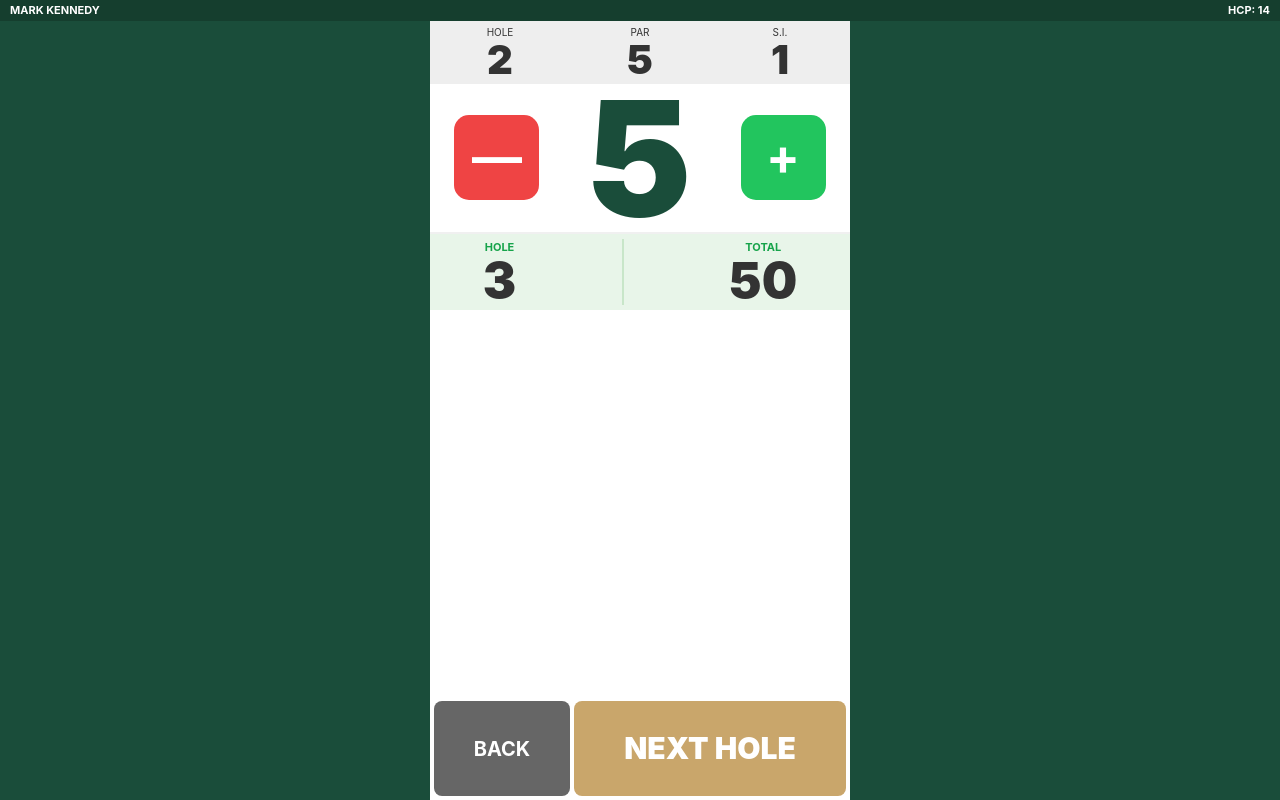
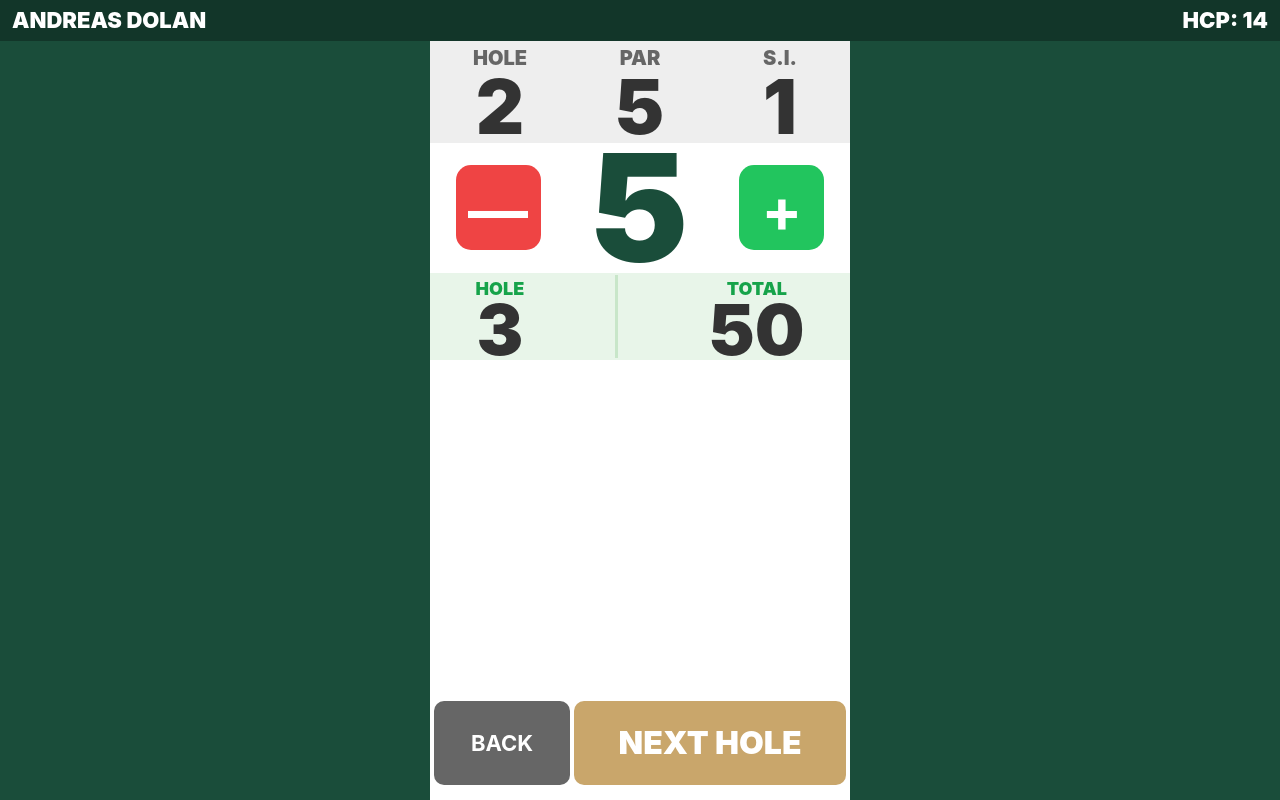
Before and after one commit to Joxer88/golf-society-app, a React (Create React App) app: page / in a window 1280 px wide. Both pictures are taken after a click on the button "NEXT HOLE". Built offline with nearby package versions, Linux system fonts and the light colour scheme.

Commit message:
maximum jumbo

```diff
--- a/src/App.js
+++ b/src/App.js
@@ -10,7 +10,7 @@ const course = [
 const supabase = createClient(process.env.REACT_APP_SUPABASE_URL || '', process.env.REACT_APP_SUPABASE_ANON_KEY || '');
 
 const GolfApp = () => {
-  const [player] = useState({ name: "MARK KENNEDY", handicap: 14 });
+  const [player] = useState({ name: "ANDREAS DOLAN", handicap: 14 });
   const [verifierName, setVerifierName] = useState("");
   const [currentHole, setCurrentHole] = useState(0);
   const [scores, setScores] = useState(course.map(h => h.par));
@@ -38,21 +38,21 @@ const GolfApp = () => {
   if (showSummary) {
     return (
       <div style={{ height: '100vh', backgroundColor: '#1A4D3A', color: 'white', padding: '2px', display: 'flex', flexDirection: 'column', overflow: 'hidden' }}>
-        <div style={{ flex: 1, backgroundColor: 'white', color: '#111', borderRadius: '10px', padding: '8px', display: 'flex', flexDirection: 'column', overflow: 'hidden' }}>
-          <h2 style={{ textAlign: 'center', margin: '0', fontSize: '18px', fontWeight: '900' }}>SUMMARY</h2>
+        <div style={{ flex: 1, backgroundColor: 'white', color: '#111', borderRadius: '10px', padding: '5px', display: 'flex', flexDirection: 'column', overflow: 'hidden' }}>
+          <h2 style={{ textAlign: 'center', margin: '0', fontSize: '24px', fontWeight: '900' }}>SUMMARY</h2>
           <div style={{ flex: 1, overflowY: 'auto' }}>
             {course.map((h, i) => (
-              <div key={i} style={{ display: 'flex', justifyContent: 'space-between', padding: '3px 0', borderBottom: '1px solid #eee', fontWeight: '900', fontSize: '24px' }}>
+              <div key={i} style={{ display: 'flex', justifyContent: 'space-between', padding: '2px 0', borderBottom: '1px solid #eee', fontWeight: '900', fontSize: '26px' }}>
                 <span style={{ color: '#bbb' }}>H{i+1}</span> <span>{scores[i]}</span>
                 <span style={{ color: '#1A4D3A' }}>{calcHolePoints(scores[i], h.par, h.si)}p</span>
               </div>
             ))}
           </div>
-          <div style={{ textAlign: 'center', borderTop: '3px solid #1A4D3A' }}>
-            <p style={{ fontSize: '45px', fontWeight: '900', margin: '0' }}>TOTAL: {totalPoints}</p>
+          <div style={{ textAlign: 'center', borderTop: '4px solid #1A4D3A' }}>
+            <p style={{ fontSize: '55px', fontWeight: '900', margin: '0' }}>TOTAL: {totalPoints}</p>
           </div>
-          <input type="text" placeholder="MARKER NAME" style={{ width: '100%', padding: '12px', borderRadius: '8px', border: '2px solid #ddd', textAlign: 'center', fontSize: '22px', marginBottom: '4px' }} value={verifierName} onChange={(e)=>setVerifierName(e.target.value.toUpperCase())} />
-          <button onClick={handleSubmit} style={{ width: '100%', backgroundColor: '#16a34a', color: 'white', padding: '15px', borderRadius: '8px', fontSize: '26px', fontWeight: '900', border: 'none' }}>SUBMIT</button>
+          <input type="text" placeholder="MARKER NAME" style={{ width: '100%', padding: '10px', borderRadius: '8px', border: '3px solid #ddd', textAlign: 'center', fontSize: '24px', marginBottom: '4px' }} value={verifierName} onChange={(e)=>setVerifierName(e.target.value.toUpperCase())} />
+          <button onClick={handleSubmit} style={{ width: '100%', backgroundColor: '#16a34a', color: 'white', padding: '15px', borderRadius: '8px', fontSize: '28px', fontWeight: '900', border: 'none' }}>SUBMIT</button>
           <button onClick={() => setShowSummary(false)} style={{ width: '100%', color: '#ef4444', background: 'none', border: 'none', fontWeight: 'bold', padding: '5px' }}>← EDIT</button>
         </div>
       </div>
@@ -62,44 +62,44 @@ const GolfApp = () => {
   return (
     <div style={{ height: '100vh', backgroundColor: '#1A4D3A', color: 'white', padding: '0px', display: 'flex', flexDirection: 'column', alignItems: 'center', overflow: 'hidden' }}>
 
-      {/* Status Bar style Header */}
-      <div style={{ width: '100%', display: 'flex', justifyContent: 'space-between', padding: '2px 10px', backgroundColor: 'rgba(0,0,0,0.2)' }}>
-        <p style={{ fontSize: '11px', fontWeight: 'bold', margin: 0 }}>{player.name}</p>
-        <p style={{ fontSize: '11px', fontWeight: 'bold', margin: 0 }}>HCP: {player.handicap}</p>
+      {/* Header - Doubled Text Size */}
+      <div style={{ width: '100%', display: 'flex', justifyContent: 'space-between', padding: '4px 12px', backgroundColor: 'rgba(0,0,0,0.3)' }}>
+        <p style={{ fontSize: '22px', fontWeight: '900', margin: 0 }}>{player.name}</p>
+        <p style={{ fontSize: '22px', fontWeight: '900', margin: 0 }}>HCP: {player.handicap}</p>
       </div>
 
       <div style={{ width: '100%', maxWidth: '420px', backgroundColor: 'white', color: '#333', flex: 1, display: 'flex', flexDirection: 'column', justifyContent: 'flex-start', overflow: 'hidden' }}>
 
-        {/* Compressed Hole Info */}
-        <div style={{ display: 'grid', gridTemplateColumns: 'repeat(3, 1fr)', textAlign: 'center', backgroundColor: '#eee', padding: '4px 0' }}>
-          <div><p style={{ fontSize: '10px', margin: 0 }}>HOLE</p><p style={{ fontSize: '40px', fontWeight: '900', lineHeight: 1, margin: 0 }}>{currentHole + 1}</p></div>
-          <div><p style={{ fontSize: '10px', margin: 0 }}>PAR</p><p style={{ fontSize: '40px', fontWeight: '900', lineHeight: 1, margin: 0 }}>{course[currentHole].par}</p></div>
-          <div><p style={{ fontSize: '10px', margin: 0 }}>S.I.</p><p style={{ fontSize: '40px', fontWeight: '900', lineHeight: 1, margin: 0 }}>{course[currentHole].si}</p></div>
+        {/* Doubled Hole/Par/SI Stats */}
+        <div style={{ display: 'grid', gridTemplateColumns: 'repeat(3, 1fr)', textAlign: 'center', backgroundColor: '#eee', padding: '2px 0' }}>
+          <div><p style={{ fontSize: '20px', fontWeight: '900', margin: 0, color: '#666' }}>HOLE</p><p style={{ fontSize: '75px', fontWeight: '900', lineHeight: 0.9, margin: 0 }}>{currentHole + 1}</p></div>
+          <div><p style={{ fontSize: '20px', fontWeight: '900', margin: 0, color: '#666' }}>PAR</p><p style={{ fontSize: '75px', fontWeight: '900', lineHeight: 0.9, margin: 0 }}>{course[currentHole].par}</p></div>
+          <div><p style={{ fontSize: '20px', fontWeight: '900', margin: 0, color: '#666' }}>S.I.</p><p style={{ fontSize: '75px', fontWeight: '900', lineHeight: 0.9, margin: 0 }}>{course[currentHole].si}</p></div>
         </div>
 
-        {/* Massive Strokes Section - Zero top/bottom waste */}
-        <div style={{ textAlign: 'center', padding: '10px 0', borderBottom: '2px solid #f0f0f0' }}>
+        {/* Jumbo Strokes Section */}
+        <div style={{ textAlign: 'center', padding: '5px 0' }}>
           <div style={{ display: 'flex', alignItems: 'center', justifyContent: 'space-around' }}>
-            <button onClick={() => updateScore(-1)} style={{ width: '85px', height: '85px', backgroundColor: '#ef4444', color: 'white', borderRadius: '15px', fontSize: '50px', fontWeight: 'bold', border: 'none' }}>—</button>
-            <span style={{ fontSize: '160px', fontWeight: '900', color: '#1A4D3A', lineHeight: 0.8 }}>{scores[currentHole]}</span>
-            <button onClick={() => updateScore(1)} style={{ width: '85px', height: '85px', backgroundColor: '#22c55e', color: 'white', borderRadius: '15px', fontSize: '50px', fontWeight: 'bold', border: 'none' }}>+</button>
+            <button onClick={() => updateScore(-1)} style={{ width: '85px', height: '85px', backgroundColor: '#ef4444', color: 'white', borderRadius: '15px', fontSize: '60px', fontWeight: 'bold', border: 'none' }}>—</button>
+            <span style={{ fontSize: '150px', fontWeight: '900', color: '#1A4D3A', lineHeight: 0.8 }}>{scores[currentHole]}</span>
+            <button onClick={() => updateScore(1)} style={{ width: '85px', height: '85px', backgroundColor: '#22c55e', color: 'white', borderRadius: '15px', fontSize: '60px', fontWeight: 'bold', border: 'none' }}>+</button>
           </div>
         </div>
 
         {/* Compressed Points Display */}
-        <div style={{ display: 'flex', justifyContent: 'space-around', backgroundColor: '#e8f5e9', padding: '5px 0' }}>
-          <div style={{ textAlign: 'center' }}><p style={{ fontSize: '11px', color: '#16a34a', fontWeight: 'bold', margin: 0 }}>HOLE</p><p style={{ fontSize: '50px', fontWeight: '900', lineHeight: 1, margin: 0 }}>{calcHolePoints(scores[currentHole], course[currentHole].par, course[currentHole].si)}</p></div>
-          <div style={{ borderLeft: '2px solid #c8e6c9' }}></div>
-          <div style={{ textAlign: 'center' }}><p style={{ fontSize: '11px', color: '#16a34a', fontWeight: 'bold', margin: 0 }}>TOTAL</p><p style={{ fontSize: '50px', fontWeight: '900', lineHeight: 1, margin: 0 }}>{totalPoints}</p></div>
+        <div style={{ display: 'flex', justifyContent: 'space-around', backgroundColor: '#e8f5e9', padding: '2px 0' }}>
+          <div style={{ textAlign: 'center' }}><p style={{ fontSize: '18px', color: '#16a34a', fontWeight: '900', margin: 0 }}>HOLE</p><p style={{ fontSize: '70px', fontWeight: '900', lineHeight: 0.8, margin: 0 }}>{calcHolePoints(scores[currentHole], course[currentHole].par, course[currentHole].si)}</p></div>
+          <div style={{ borderLeft: '3px solid #c8e6c9' }}></div>
+          <div style={{ textAlign: 'center' }}><p style={{ fontSize: '18px', color: '#16a34a', fontWeight: '900', margin: 0 }}>TOTAL</p><p style={{ fontSize: '70px', fontWeight: '900', lineHeight: 0.8, margin: 0 }}>{totalPoints}</p></div>
         </div>
 
-        {/* Navigation - Hugging the bottom of the white card */}
-        <div style={{ marginTop: 'auto', display: 'flex', gap: '4px', padding: '4px' }}>
-          <button onClick={() => setCurrentHole(Math.max(0, currentHole - 1))} style={{ flex: 1, padding: '25px 0', backgroundColor: '#666', color: 'white', fontSize: '20px', fontWeight: 'bold', border: 'none', borderRadius: '8px', visibility: currentHole === 0 ? 'hidden' : 'visible' }}>BACK</button>
+        {/* Navigation - Higher up and 70% height */}
+        <div style={{ marginTop: 'auto', display: 'flex', gap: '4px', padding: '2px 4px 15px 4px' }}>
+          <button onClick={() => setCurrentHole(Math.max(0, currentHole - 1))} style={{ flex: 1, padding: '18px 0', backgroundColor: '#666', color: 'white', fontSize: '22px', fontWeight: 'bold', border: 'none', borderRadius: '10px', visibility: currentHole === 0 ? 'hidden' : 'visible' }}>BACK</button>
           {currentHole < 17 ? (
-            <button onClick={() => setCurrentHole(currentHole + 1)} style={{ flex: 2, padding: '25px 0', backgroundColor: '#C9A66B', color: 'white', fontSize: '30px', fontWeight: '900', border: 'none', borderRadius: '8px' }}>NEXT HOLE</button>
+            <button onClick={() => setCurrentHole(currentHole + 1)} style={{ flex: 2, padding: '18px 0', backgroundColor: '#C9A66B', color: 'white', fontSize: '32px', fontWeight: '900', border: 'none', borderRadius: '10px' }}>NEXT HOLE</button>
           ) : (
-            <button onClick={() => setShowSummary(true)} style={{ flex: 2, padding: '25px 0', backgroundColor: '#2563eb', color: 'white', fontSize: '30px', fontWeight: '900', border: 'none', borderRadius: '8px' }}>REVIEW</button>
+            <button onClick={() => setShowSummary(true)} style={{ flex: 2, padding: '18px 0', backgroundColor: '#2563eb', color: 'white', fontSize: '32px', fontWeight: '900', border: 'none', borderRadius: '10px' }}>REVIEW</button>
           )}
         </div>
       </div>
```
